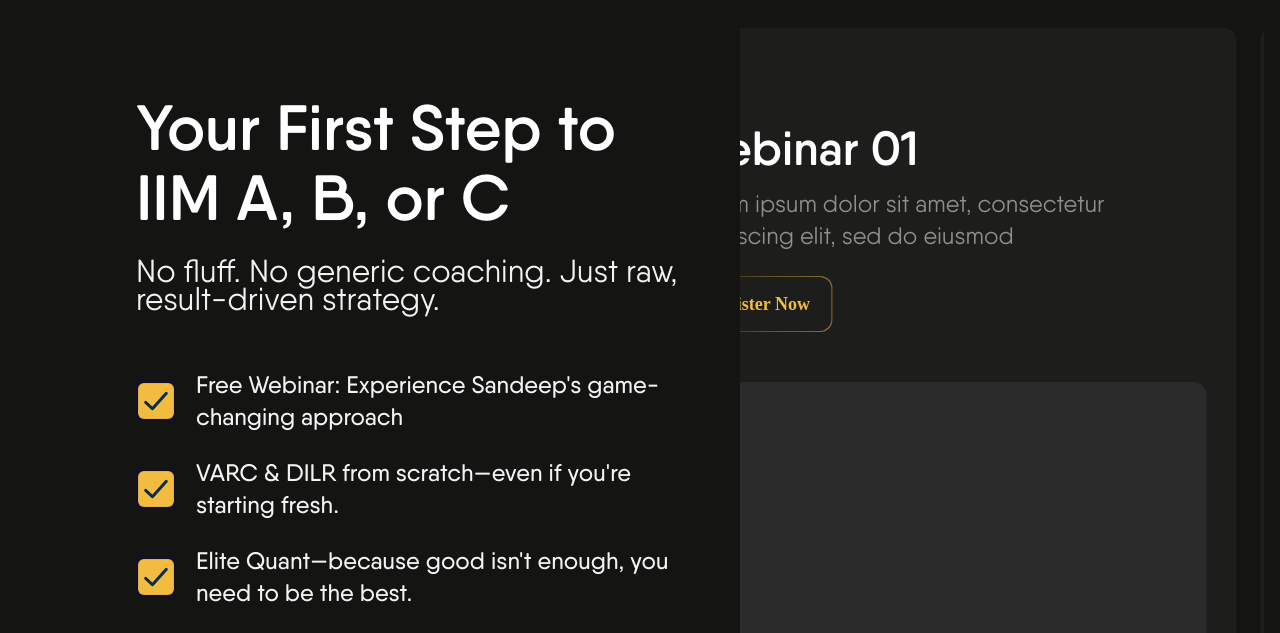
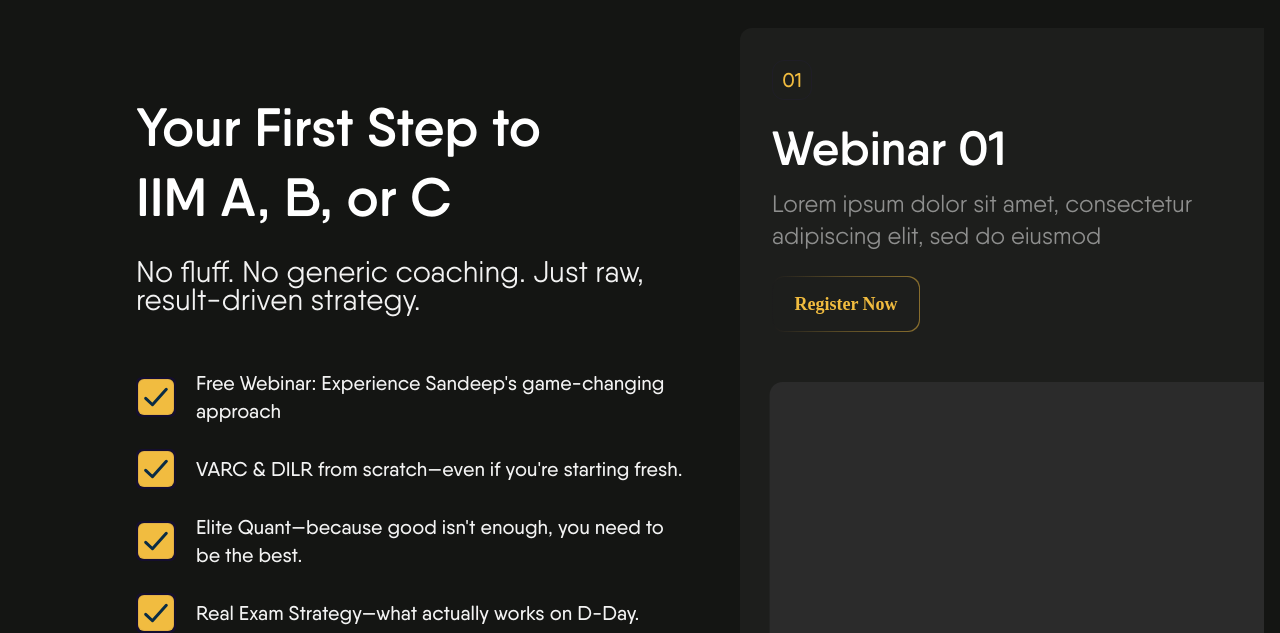
Before and after one commit to AESiR-0/mission-abc-new, a Next.js app: page / in a window 1280 px wide. Shown: the part 2234-2867 px from the top of the page. Built offline with nearby package versions, Linux system fonts and the light colour scheme; a web font is replaced by a local one.

Commit message:
Refactor HeroWithWebinars scroll animation and layout for improved scrolling experience

```diff
--- a/components/HeroWithWebinars.tsx
+++ b/components/HeroWithWebinars.tsx
@@ -24,28 +24,35 @@ const webinars = [
 ];
 
 export default function HeroWithWebinars() {
-  const targetRef = useRef<HTMLDivElement>(null);
+  const containerRef = useRef<HTMLDivElement>(null);
   const { scrollYProgress } = useScroll({
-    target: targetRef,
-    offset: ["start start", "end end"]
+    target: containerRef,
+    offset: ["start start", "end start"]
   });
 
-  const x = useTransform(scrollYProgress, [0, 1], ["0%", "-66%"]);
+  // Calculate the scroll range based on the number of cards
+  const x = useTransform(
+    scrollYProgress,
+    [0, 0.5], // Adjust these values to control when the scroll starts and ends
+    ["0%", `-${(webinars.length - 1) * 100}%`]
+  );
 
   return (
-    <section
-      ref={targetRef}
-      className="min-h-screen bg-[rgb(20,21,19)] text-white overflow-hidden"
+    <div
+      ref={containerRef}
+      className="h-[300vh] relative" // Increased height to allow for scrolling space
     >
+      <div className="sticky top-0 min-h-screen bg-[rgb(20,21,19)] text-white overflow-hidden">
         <div className="container mx-auto px-4 py-8 lg:py-16 flex flex-col lg:flex-row gap-8">
           {/* Left Section */}
           <div className="w-full lg:w-[692px] p-4 lg:pl-[120px] lg:pt-16 bg-[#141513] flex-col justify-start items-start gap-8 lg:gap-14 relative pb-[160px]">
             <div className="self-stretch flex-col justify-start items-start gap-8 lg:gap-14 flex">
               <div className="self-stretch flex-col justify-start items-start gap-4 lg:gap-6 flex">
-              <div className="text-white text-3xl lg:text-[64px] font-semibold font-['Qanelas Soft'] leading-tight lg:leading-[70.40px]">
+                <div className="text-white text-3xl lg:text-[54px] font-semibold font-['Qanelas Soft'] leading-tight lg:leading-[70.40px]">
                   Your First Step to<br />IIM A, B, or C
                 </div>
-              <div className="self-stretch text-[#f2f2f2] text-xl lg:text-[32px] font-normal font-['Qanelas Soft']">
+
+                <div className="self-stretch text-[#f2f2f2] text-xl lg:text-[30px] font-normal font-['Qanelas Soft']">
                   No fluff. No generic coaching. Just raw, result-driven strategy.
                 </div>
               </div>
@@ -79,7 +86,7 @@ export default function HeroWithWebinars() {
                         </defs>
                       </svg>
                     </div>
-                  <div className="grow text-[#f3f3f3] text-lg lg:text-2xl font-medium font-['Qanelas Soft']">
+                    <div className="grow text-[#f3f3f3] text-lg lg:text-xl font-medium font-['Qanelas Soft']">
                       {item}
                     </div>
                   </div>
@@ -151,6 +158,7 @@ export default function HeroWithWebinars() {
             </motion.div>
           </div>
         </div>
-    </section>
+      </div>
+    </div>
   );
 }
```
Lines whose indentation alone changed are shown as unchanged.
